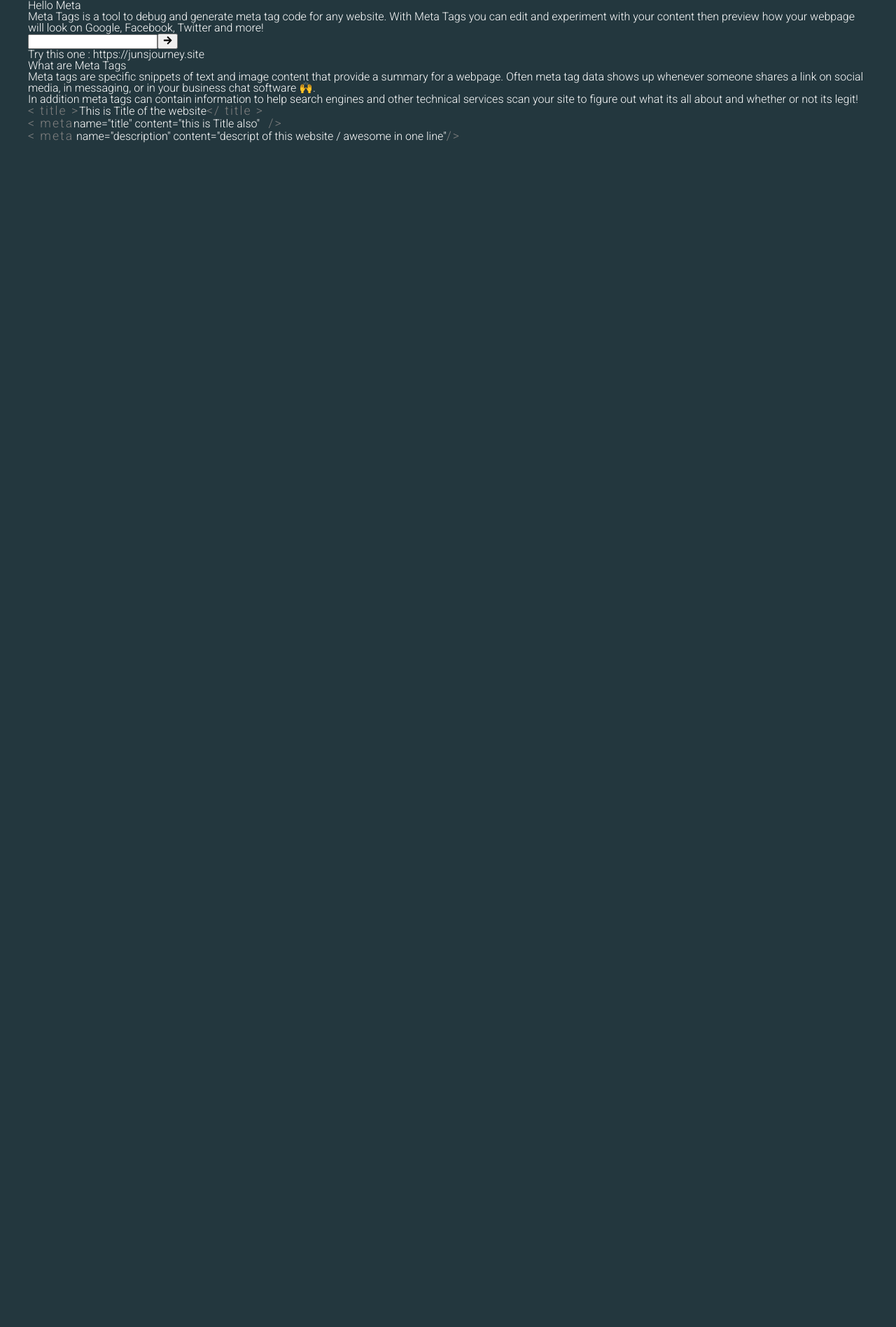
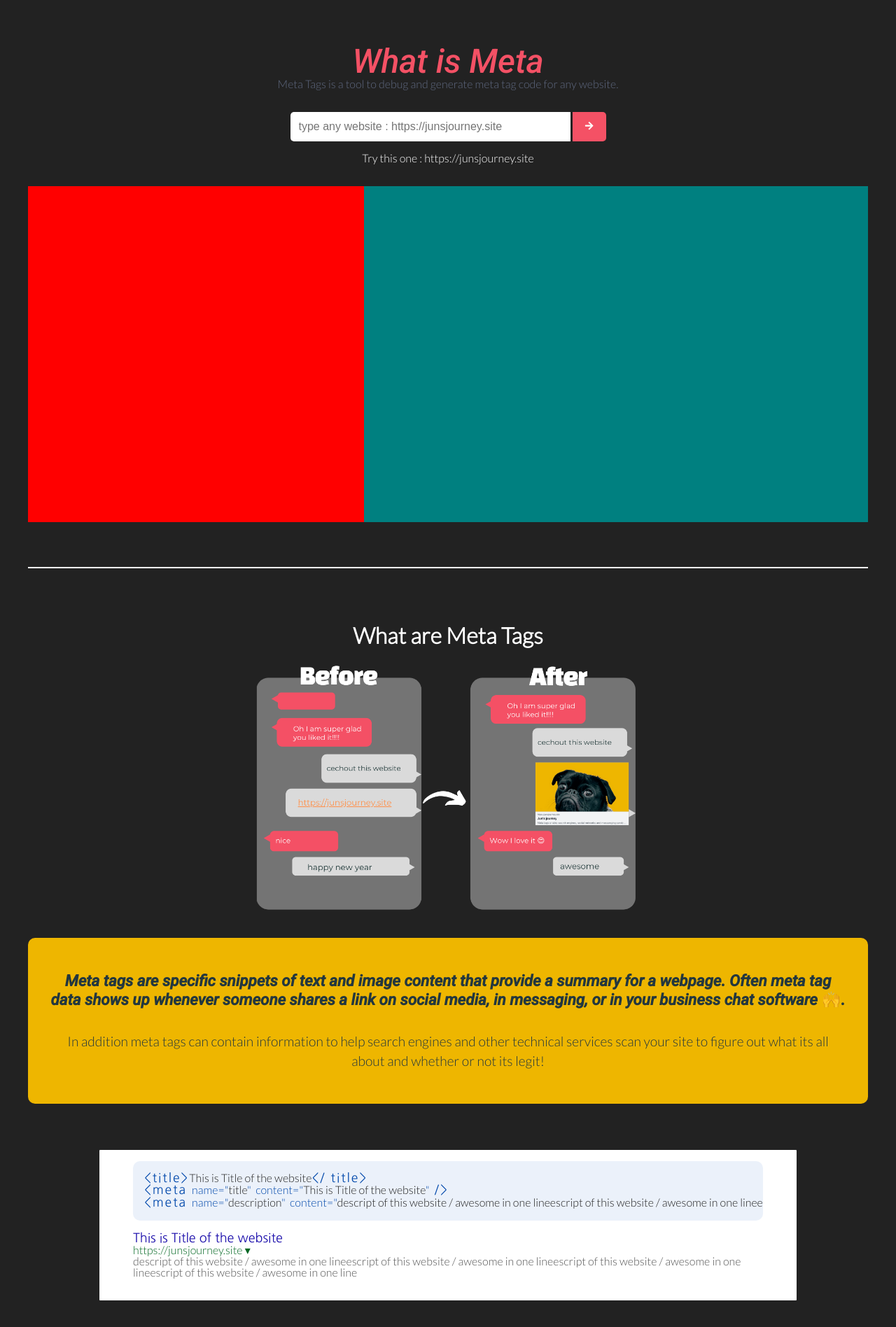
Before and after one commit to GunThatIsMyName/meta-tags, a React (Create React App) app: page / in a window 1280 px wide. Shown: the top 1896 px of the page at 70% size. Before the commit the page ends 800 px from the top, so only its background shows below. Built offline with nearby package versions, Linux system fonts and the light colour scheme.

Commit message:
main components

```diff
--- /dev/null
+++ b/src/components/CodeExample.js
@@ -0,0 +1,69 @@
+import React from 'react'
+import styled from 'styled-components';
+
+function CodeExample({first,third}) {
+    return (
+        <ExampleWrapper className="code__examples">
+        <div className="code__example">
+          <pre className="code__line">
+
+            {/* ✅ first line of example */}
+            <span className="code-tag">{`<`}<span className="code-name">title</span>{`>`}</span>
+              {first}
+            <span className="code-tag">{`</ `}<span className="code-name">title</span>{`>`}</span>
+            <br />
+
+            {/* ✅  second Line of example */}
+            <span className="code-tag">{`<`}<span className="code-name">meta </span></span>
+              <span className="code-arr">name="</span>
+                title
+              <span className="code-arr">"  </span>
+
+              <span className="code-arr">content="</span>
+                {first}
+              <span className="code-arr">"</span>
+            <span className="code-tag">{` />`}</span>
+            <br />
+
+            {/* ✅  last Line of example */}
+            <span className="code-tag">{`<`}<span className="code-name">meta </span></span>
+            <span className="code-arr">name="</span>
+                description
+              <span className="code-arr">"  </span>
+
+              <span className="code-arr">content="</span>
+                {third}
+              <span className="code-arr">"</span>
+              <span className="code-tag">{` />`}</span>
+
+
+          </pre>
+        </div>
+        <div className="info__example__preview"></div>
+      </ExampleWrapper>
+    )
+}
+
+const ExampleWrapper = styled.div`
+    color:var(--color-black);
+    background-color:#EBF1FA;
+    margin:0 2rem;
+    padding:1rem;
+    border-radius:10px;
+    overflow-x:scroll;
+    white-space:pre;
+  .code-tag {
+    font-size: 1.1rem;
+    letter-spacing: 2px;
+    color:#0048ab;
+    font-family:var(--font-nanum);
+  }
+  .code-arr{
+    color:#0048ab;
+  }
+  @media screen and (max-width:1024px){
+        margin:1rem;
+    }
+`;
+
+export default CodeExample
--- /dev/null
+++ b/src/components/CodePreview.js
@@ -0,0 +1,37 @@
+import React from "react";
+import styled from "styled-components";
+
+function CodePreview({ first, second, third }) {
+  return (
+    <PreviewWrapper>
+      <h1 className="preview__title">{first}</h1>
+      <h3 className="preview__subtitle">{second} ▾</h3>
+      <p>{third}</p>
+    </PreviewWrapper>
+  );
+}
+
+const PreviewWrapper = styled.div`
+    margin:1rem 2rem;
+  .preview__title {
+    color: var(--goo-blue);
+    font-size: 18px;
+    font-family:var(--font-nanum);
+    cursor: pointer;
+    &:hover {
+      text-decoration: underline;
+    }
+  }
+  .preview__subtitle {
+    color: var(--goo-green);
+  }
+  p {
+    color: var(--goo-grey);
+  }
+
+  @media screen and (max-width:1024px){
+        margin:1rem;
+    }
+`;
+
+export default CodePreview;
--- a/src/components/Hero.js
+++ b/src/components/Hero.js
@@ -1,6 +1,7 @@
 import React from "react";
 import styled from "styled-components";
 import Info from "./Info";
+import Main from "./Main";
 import Search from "./Search";
 
 
@@ -9,16 +10,16 @@
   return (
     <Wrapper>
       <header className="hero__header">
-        <h1 className="hero__title">Hello Meta</h1>
+        <h1 className="hero__title">What is Meta</h1>
         <p className="hero__subtitle">
           Meta Tags is a tool to debug and generate meta tag code for any
-          website. With Meta Tags you can edit and experiment with your content
-          then preview how your webpage will look on Google, Facebook, Twitter
-          and more!
+          website.
         </p>
       </header>
 
       <Search hero={true} />
+
+      <Main />
 
       <Info />
 
@@ -28,8 +29,21 @@
 
 const Wrapper = styled.section`
   max-width: var(--max-width);
-  min-height:100vh;
-  margin: auto;
+  min-height:calc(100vh - 8rem);
+  margin: 4rem auto;
+  .hero__header{
+    margin-bottom:2rem;
+    .hero__title{
+      font-size:3rem;
+      color:var(--color-pink);
+      font-family: var(--font-roboto);
+      text-align:center;
+    }
+    .hero__subtitle{
+      color:var(--color-lightgrey);
+      text-align:center;
+    }
+  }
 `;
 
 export default Hero;
--- a/src/components/Info.js
+++ b/src/components/Info.js
@@ -1,29 +1,116 @@
 import React from "react";
 import InfoExample from "./InfoExample";
 
+import bfImage from "../image/bf.png";
+import styled from "styled-components";
+
 function Info() {
   return (
-    <div>
+    <Wrapper>
+      <article className="info__article">
         <h1 className="info__title">What are Meta Tags</h1>
+        <div className="info__image">
+          <img src={bfImage} alt="before and after" />
+        </div>
 
         <div className="info__box">
-
           <p className="info__lead">
-          Meta tags are specific snippets of text and image content that provide
-          a summary for a webpage. Often meta tag data shows up whenever someone
-          shares a link on social media, in messaging, or in your business chat
-          software 🙌.
+            Meta tags are specific snippets of text and image content that
+            provide a summary for a webpage. Often meta tag data shows up
+            whenever someone shares a link on social media, in messaging, or in
+            your business chat software 🙌.
           </p>
           <p>
             In addition meta tags can contain information to help search engines
             and other technical services scan your site to figure out what its
             all about and whether or not its legit!
           </p>
-
+        </div>
+      </article>
       <InfoExample />
-      </div>
-    </div>
+    </Wrapper>
   );
 }
 
+const Wrapper = styled.div`
+  margin: 4rem 0;
+  padding-top:5rem;
+  border-top:2px solid white;
+  .info__article {
+    position: relative;
+    text-align:center;
+    grid-gap: 2rem;
+    align-items: center;
+    margin-bottom:4rem;
+    padding-top:3rem;
+    .info__title {
+      position: absolute;
+      top: 0;
+      left: 50%;
+      transform: translateX(-50%);
+      text-align: center;
+      font-size: 2rem;
+      font-weight: bold;
+    }
+    .info__image {
+      height: 50vh;
+      text-align: center;
+      overflow: hidden;
+      position: relative;
+      img {
+        height: 100%;
+        bottom: 0;
+        left: 50%;
+        transform:translateX(-50%);
+        position: absolute;
+        transition: 0.3s linear;
+        cursor: pointer;
+      }
+    }
+    .info__box {
+      padding: 3rem 2rem;
+      line-height: 1.7rem;
+      font-size: 1.2rem;
+      border-radius: 10px;
+      color: var(--color-grey);
+      background-color: var(--color-yellow);
+      .info__lead {
+        margin-bottom: 2rem;
+        font-weight: bold;
+        font-size: 1.4rem;
+        font-family: var(--font-roboto);
+      }
+    }
+  }
+
+  @media screen and (max-width: 1200px) {
+    .info__article {
+      .info__box {
+        margin: 3rem auto;
+        max-width: 800px;
+      }
+    }
+  }
+  @media screen and (max-width:991px){
+    .info__article{
+      .info__box{
+        width:90%;
+        margin:2rem auto;
+      }
+    }
+  }
+
+  @media screen and (max-width: 740px) {
+    .info__article {
+      .info__image {
+        img {
+          transform: translateX(-50%);
+          width: 80%;
+          height:80%;
+        }
+      }
+    }
+  }
+`;
+
 export default Info;
--- a/src/components/InfoExample.js
+++ b/src/components/InfoExample.js
@@ -1,51 +1,36 @@
 import React, { useState } from "react";
 import styled from "styled-components";
+import CodeExample from "./CodeExample";
+import CodePreview from "./CodePreview";
 
 function InfoExample() {
 
     const [first,setFirst]=useState("This is Title of the website");
-    const [second,setSecond]=useState("this is Title also");
-    const [third,setThird]=useState("descript of this website / awesome in one line");
+    const [second,setSecond]=useState("https://junsjourney.site");
+    const [third,setThird]=useState("descript of this website / awesome in one lineescript of this website / awesome in one lineescript of this website / awesome in one lineescript of this website / awesome in one line");
 
 
-  return (
-    <CodeExample className="code__examples">
-      <div className="code__example">
-        <pre className="code__line">
+    return(
+        <InfoWrapper>
+            <CodeExample first={first} third={third} />
+            <CodePreview first={first} second={second} third={third} />
+        </InfoWrapper>
+    )
+}
 
-          {/* ✅ first line of example */}
-          <span className="code-tag">{`< `}<span className="code-name">title</span>{` >`}</span>
-            {first}
-          <span className="code-tag">{`</ `}<span className="code-name">title</span>{` >`}</span>
-          <br />
+const InfoWrapper = styled.article`
+    background-color:var(--color-white);
+    width:1000px;
+    margin:auto;
+    padding:1rem;
+    border:2px solid var(--color-black);
+    border-radius:3px;
 
-          {/* ✅  second Line of example */}
-          <span className="code-tag">{`< `}<span className="code-name">meta</span></span>
-             name="title" content="{second}"
-          <span className="code-tag">{`  />`}</span>
-          <br />
-
-          {/* ✅  last Line of example */}
-          <span className="code-tag">{`< `}<span className="code-name">meta</span></span>
-          <span> name="description" </span>
-            <span>content=</span>
-            "{third}"
-            <span className="code-tag">{`/>`}</span>
+    @media screen and (max-width:1024px){
+        width:90%;
+    }
+`;
 
 
-        </pre>
-      </div>
-      <div className="info__example__preview"></div>
-    </CodeExample>
-  );
-}
-
-const CodeExample = styled.div`
-  .code-tag {
-    font-size: 1.1rem;
-    color: grey;
-    letter-spacing: 2px;
-  }
-`;
 
 export default InfoExample;
--- /dev/null
+++ b/src/components/Main.js
@@ -0,0 +1,30 @@
+import React from 'react'
+import styled from 'styled-components'
+import MainPreview from './MainPreview';
+import MetaData from './MetaData';
+
+function Main() {
+    return (
+        <Wrapper>
+            <MetaData />
+            <MainPreview />
+        </Wrapper>
+    )
+}
+
+const Wrapper = styled.div`
+    min-height:60vh;
+    display:flex;
+    .main__meta{
+        flex-basis:40%;
+        background-color:red;
+    }
+    .main__preview{
+        flex-basis:60%;
+        background-color:teal;
+    }
+`;
+
+
+
+export default Main
--- /dev/null
+++ b/src/components/MainPreview.js
@@ -0,0 +1,16 @@
+import React from 'react'
+import styled from 'styled-components';
+
+function MainPreview() {
+    return (
+        <Wrapper className='main__preview'>
+
+        </Wrapper>
+    )
+}
+
+const Wrapper = styled.div`
+
+`;
+
+export default MainPreview
--- /dev/null
+++ b/src/components/MetaData.js
@@ -0,0 +1,17 @@
+import React from 'react'
+import styled from 'styled-components';
+
+function MetaData() {
+    return (
+        <Wrapper className='main__meta' >
+
+
+        </Wrapper>
+    )
+}
+
+const Wrapper = styled.div`
+    flex-basis:40%;
+`;
+
+export default MetaData
--- a/src/components/Search.js
+++ b/src/components/Search.js
@@ -2,14 +2,17 @@
 import { FaArrowRight } from "react-icons/fa";
 import styled from "styled-components";
 
-function Search({hero,home}) {
+function Search({ hero, home }) {
   return (
     <Form className="form">
-      <input type="text" className="form__input" />
-      <button type="submit" className="form__search">
-        <FaArrowRight />
-      </button>
-      <p className="hero__search__hint">
+      <div className="form__box">
+        <input type="text" className="form__input" placeholder="type any website : https://junsjourney.site" />
+        <button type="submit" className="form__btn">
+          <FaArrowRight />
+        </button>
+      </div>
+
+      <p className="form__hint">
         Try this one : <strong>https://junsjourney.site</strong>
       </p>
     </Form>
@@ -17,8 +20,38 @@
 }
 
 const Form = styled.form`
-
+margin-bottom:2rem;
+  .form__box {
+    display: flex;
+    justify-content: center;
+    margin-bottom:1rem;
+    .form__input {
+      width: 400px;
+      font-size: 1rem;
+      padding: 12px;
+      margin-right:3px;
+      border-top-left-radius: 5px;
+      border-bottom-left-radius: 5px;
+    }
+    .form__btn {
+      width: 3rem;
+      background-color: var(--color-pink);
+      color: var(--color-white);
+      border-top-right-radius: 5px;
+      border-bottom-right-radius: 5px;
+      svg {
+        transition: 0.2s linear;
+      }
+      &:hover {
+        svg {
+          font-size: 1.2rem;
+        }
+      }
+    }
+  }
+  .form__hint {
+    text-align: center;
+  }
 `;
 
-
 export default Search;
--- a/src/index.css
+++ b/src/index.css
@@ -1,4 +1,31 @@
-@import url('https://fonts.googleapis.com/css2?family=Roboto:ital,wght@0,300;1,400&display=swap');
+@import url('https://fonts.googleapis.com/css2?family=Lato:wght@300&display=swap');
+@import url('https://fonts.googleapis.com/css2?family=Roboto:ital,wght@1,500&display=swap');
+@import url('https://fonts.googleapis.com/css2?family=Nanum+Gothic&display=swap');
+
+
+:root{
+  --color-grey:#23373E;
+  --color-pink:#F45165;
+  --color-green:#45E6A1;
+  --color-yellow:#EEB600;
+  --color-white:#fff;
+  --color-lightgrey:#5F6981;
+
+  --color-black:#222;
+
+  --goo-blue:#1a0dab;
+  --goo-green:#006621;
+  --goo-grey:#545454;
+
+  --max-width:1200px;
+
+
+  /* font */
+
+  --font-roboto: 'Roboto', sans-serif;
+  --font-lato: 'Lato', sans-serif;
+  --font-nanum: 'Nanum Gothic', sans-serif;
+}
 
 
 html, body, div, span, applet, object, iframe,
@@ -21,6 +48,10 @@
 	font: inherit;
 	vertical-align: baseline;
 }
+
+*{
+  box-sizing: border-box;
+}
 /* HTML5 display-role reset for older browsers */
 article, aside, details, figcaption, figure,
 footer, header, hgroup, menu, nav, section {
@@ -29,9 +60,9 @@
 body {
 	line-height: 1;
   margin: 0;
-  background-color: var(--color-grey);
+  background-color: var(--color-black);
   color: var(--color-white);
-  font-family: 'Roboto', sans-serif;
+  font-family: var(--font-lato);
 }
 ol, ul, li {
 	list-style: none;
@@ -48,14 +79,11 @@
 	content: '';
 	content: none;
 }
-
-
-:root{
-  --color-grey:#23373E;
-  --color-pink:#F45165;
-  --color-green:#45E6A1;
-  --color-yellow:#FCEB3D;
-  --color-white:#fff;
-
-  --max-width:1200px;
+button{
+  outline-width: 0;
+  border:none;
+  cursor: pointer;
 }
+input{
+  border: none;
+}
```
Also changed, not shown: src/image/bf.png (added). Lines whose indentation alone changed are shown as unchanged.
